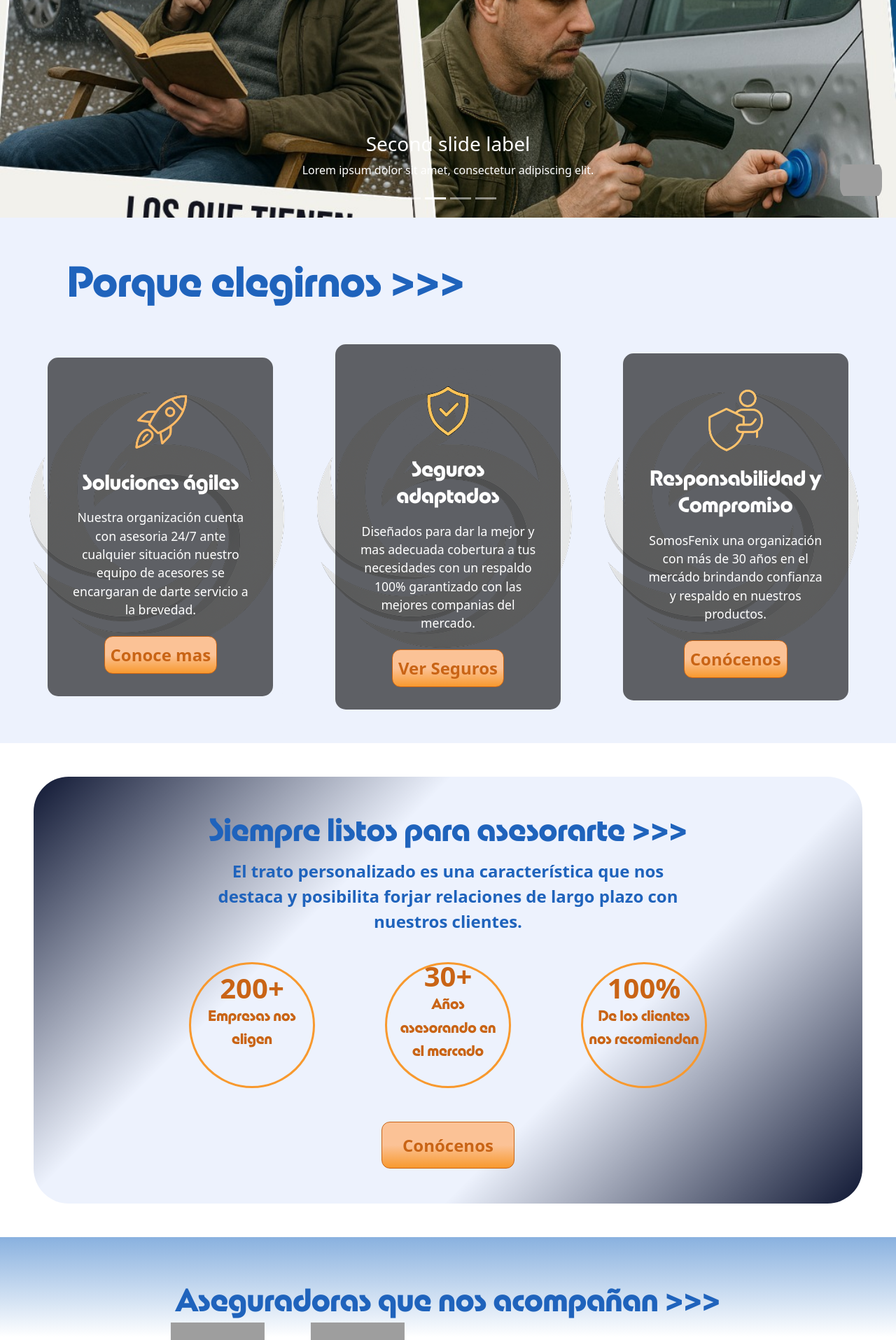
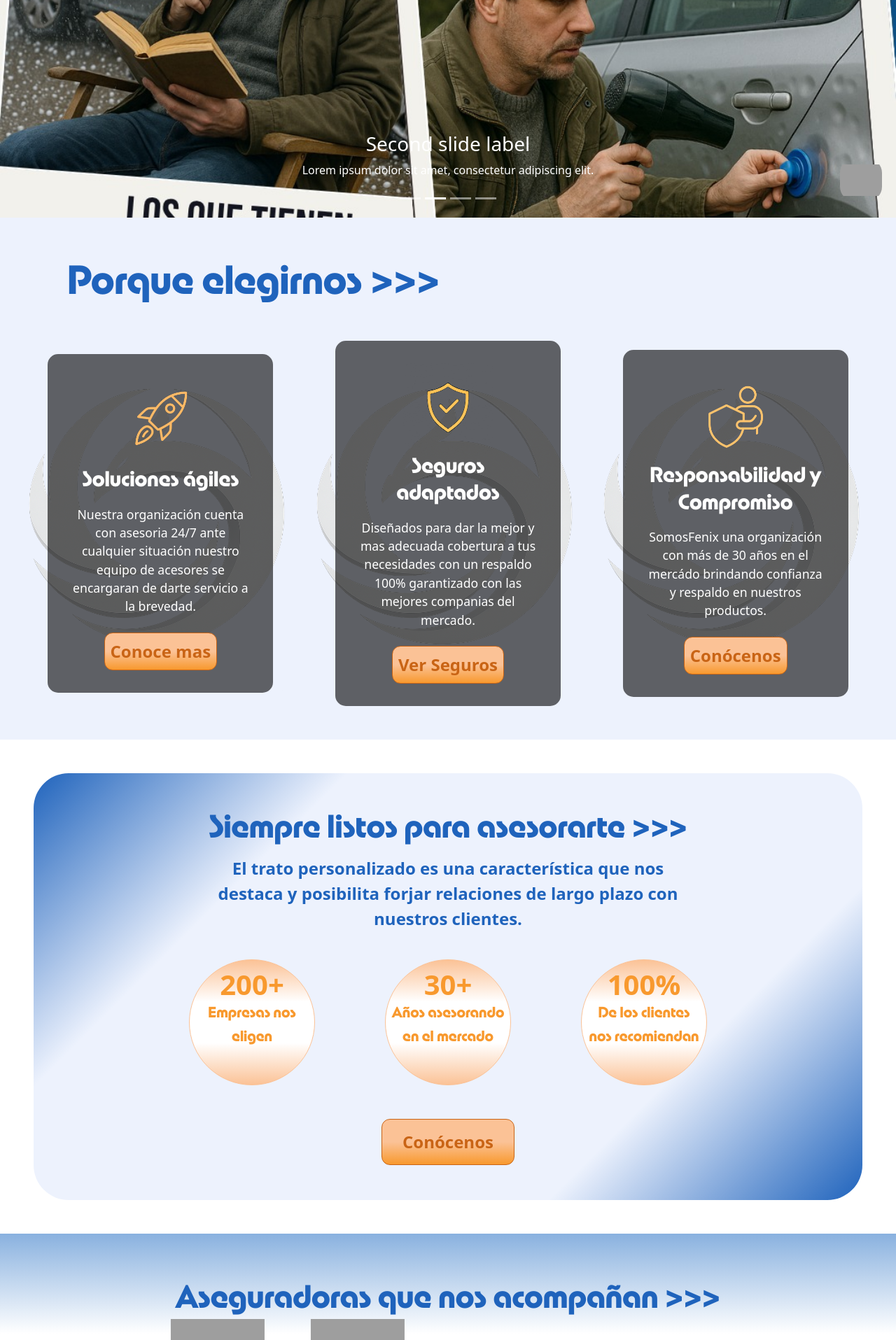
Before and after one commit to Ivanjaviersanchez/Fenix-Broker, a React (Vite) app: page / in a window 1280 px wide. Shown: the part 493-2408 px from the top of the page at 70% size. Built offline with nearby package versions, Linux system fonts and the light colour scheme; grey boxes are pictures that could not be loaded.

Commit message:
Componente Home ajustes colores

```diff
--- a/src/components/Home.css
+++ b/src/components/Home.css
@@ -20,7 +20,7 @@
   padding-left: 12vh;
   background-color: var(--color-7);
   font-family: 'New Astro', sans-serif;
-  font-size: 8vh;
+  font-size: 7.5vh;
   font-weight: 400;
   color: var(--color-1);
   text-align: left;
@@ -107,10 +107,8 @@
 /*        ESTILOS CONTADORES HOME        */
 
 .ContainerContadoresHome {
-  /* background-color: rgb(24, 28, 33); */
-  background: linear-gradient(135deg, rgb(15, 23, 51), var(--color-7), var(--color-7), rgb(15, 23, 51));
-
-  color: var(--color-6);
+  background: linear-gradient(135deg, var(--color-1), var(--color-7), var(--color-7), var(--color-7), var(--color-1));
+  color: var(--color-5);
   text-align: center;
   padding: 50px 20px;
   border-radius: 50px;
@@ -141,7 +139,8 @@
 }
 
 .ContadorItem {
-  border: 3px solid var(--color-5);
+  border: 1px solid var(--color-4);
+  background: linear-gradient(to bottom, var(--color-4), white, white,var(--color-4));
   border-radius: 50%;
   width: 180px;
   height: 180px;
@@ -162,7 +161,7 @@
   font-size: 2.8vh;
   padding: 0vh 1vh;
   font-family: 'New Astro', sans-serif;
-  color: var(--color-6);
+  color: var(--color-5);
 }
 
 .BtnConocenos {
@@ -333,3 +332,40 @@
     transform: translateY(0);
   }
 }
+
+@media (max-width: 767px) {
+
+  /*     ESTILOS PORQUE ELEGIRNOS     */
+  .tituloElegirnos {
+    font-size: 6vh;
+  }
+  .cardOverlayElegirnos img {
+    width: 30%;
+  }
+  .cardOverlayElegirnos h3 {
+    font-size: 4.5vh;
+
+  }
+  .cardOverlayElegirnos p {
+    font-size: 2.5vh;
+  }
+  .cardLinkButtonElegirnos {
+    font-size: 2.5vh;
+  }
+
+  /*     ESTILOS CONTADORES SIEMPRE LISTOS     */
+  .ContainerContadoresHome h2 {
+    width: 100%;
+    height: auto;
+  }
+  .ContainerContadoresHome p {
+    padding: 0;
+  }
+  .Contadores {
+    display: flex;
+    justify-content: center;
+    gap: 5px;
+    margin-bottom: 6vh;
+    flex-wrap: wrap;
+  }
+}
--- a/src/components/Home.jsx
+++ b/src/components/Home.jsx
@@ -104,8 +104,12 @@ function Home() {
       </div>
       </div>
 
+      {/* Seguros de Home */ }
+      <div className='ContainerSegurosHome'>
 
-      {/* Contadores */}
+      </div>
+
+      {/* Contadores Siempre listos para asesorarte */}
       <div className="ContainerContadoresHome" ref={ref}>
         <h2>Siempre listos para asesorarte {">>>"}</h2>
         <p>El trato personalizado es una característica que nos destaca y posibilita forjar relaciones de largo plazo con nuestros clientes.</p>
```
